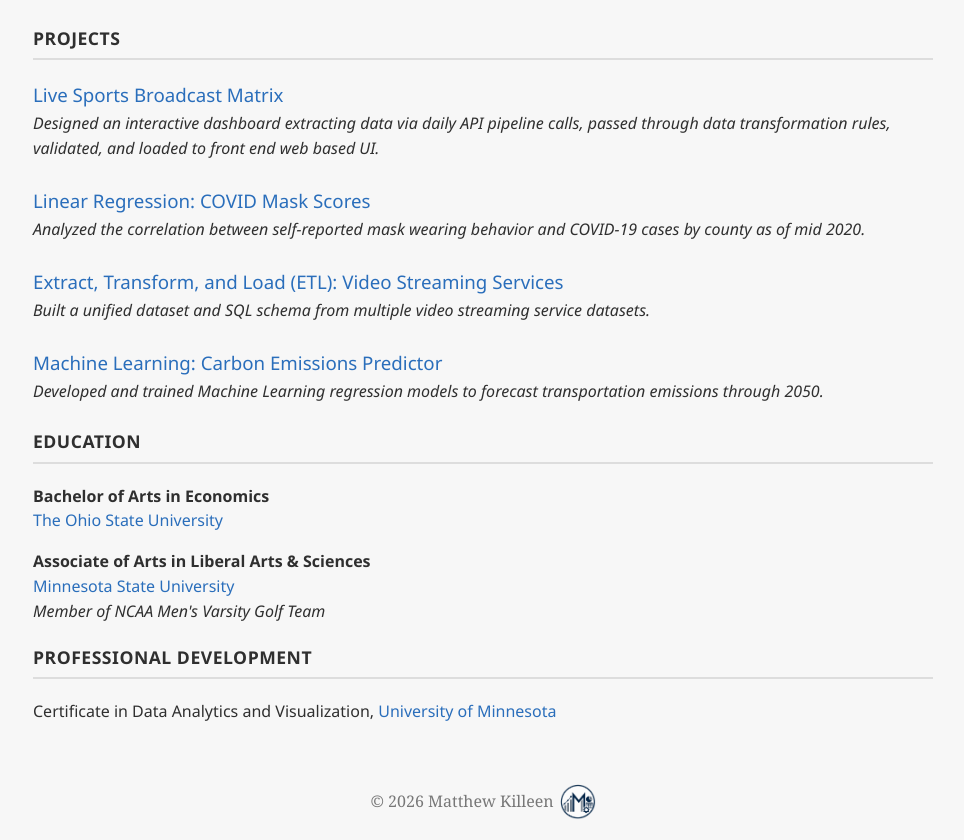
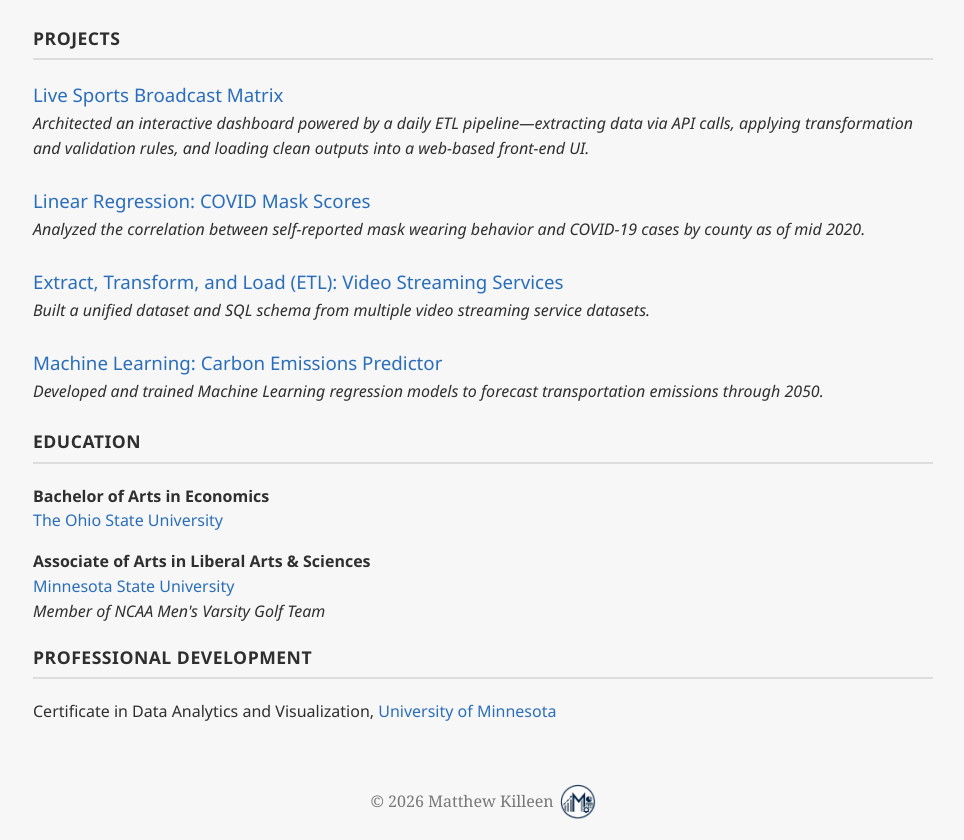
Before and after one commit to matthewkilleen0830/resume, a plain HTML site: page index.html in a window 1280 px wide. Shown: the part 3051-3891 px from the top of the page, without its empty margins (157-1121 px from the left). Drawn offline with Linux system fonts and the light colour scheme; a script that the page names is missing.

Commit message:
Update index.html

```diff
--- a/index.html
+++ b/index.html
@@ -178,7 +178,7 @@
             <a href="https://thesportsmatrix.github.io/live-broadcasts" target="_blank" rel="noopener noreferrer">Live Sports Broadcast Matrix
             </a>
         </h3>
-        <p><i>Designed an interactive dashboard extracting data via daily API pipeline calls, passed through data transformation rules, validated, and loaded to front end web based UI.</i></p>
+        <p><i>Architected an interactive dashboard powered by a daily ETL pipeline—extracting data via API calls, applying transformation and validation rules, and loading clean outputs into a web-based front-end UI.</i></p>
     </div>
 
     <div class="project">
```
